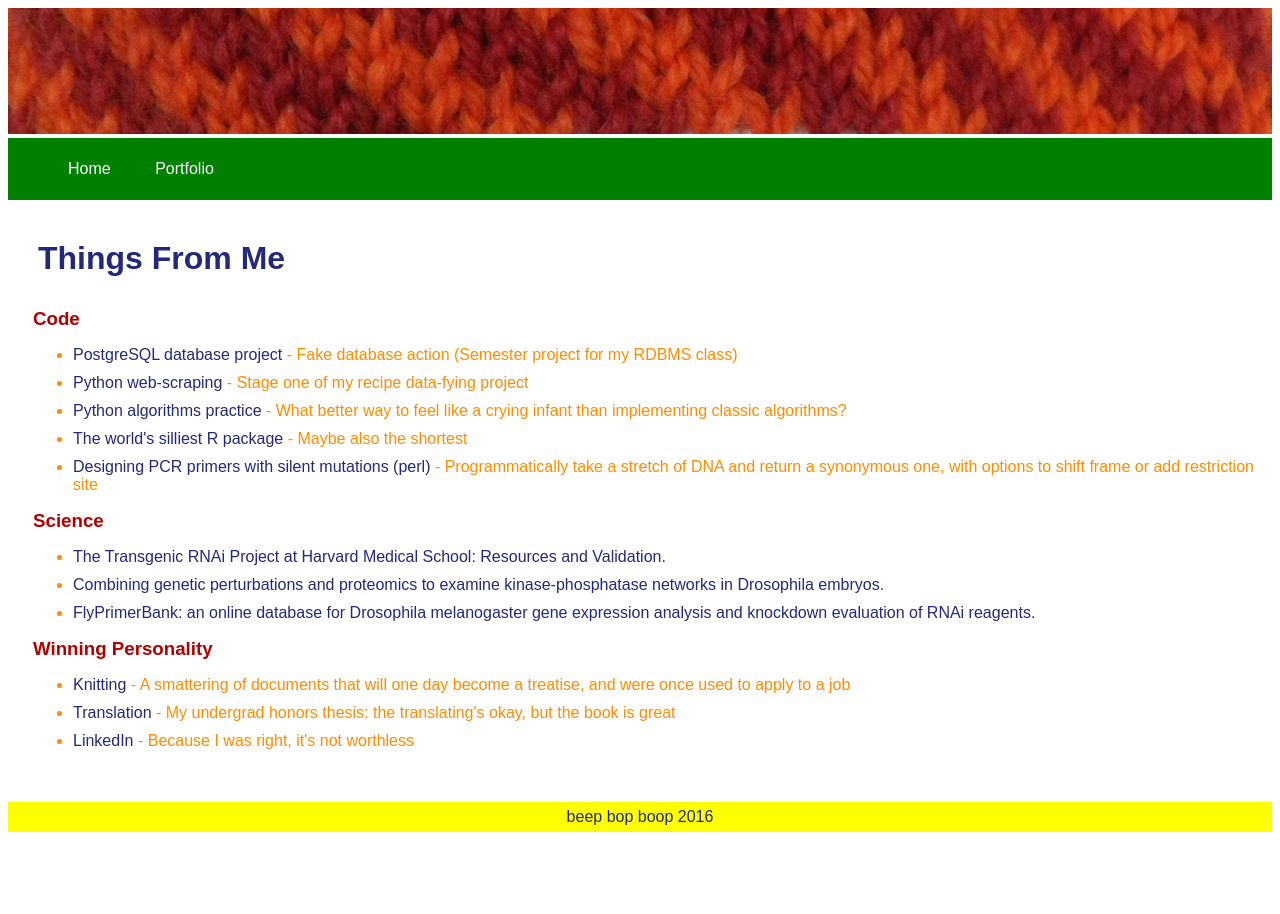
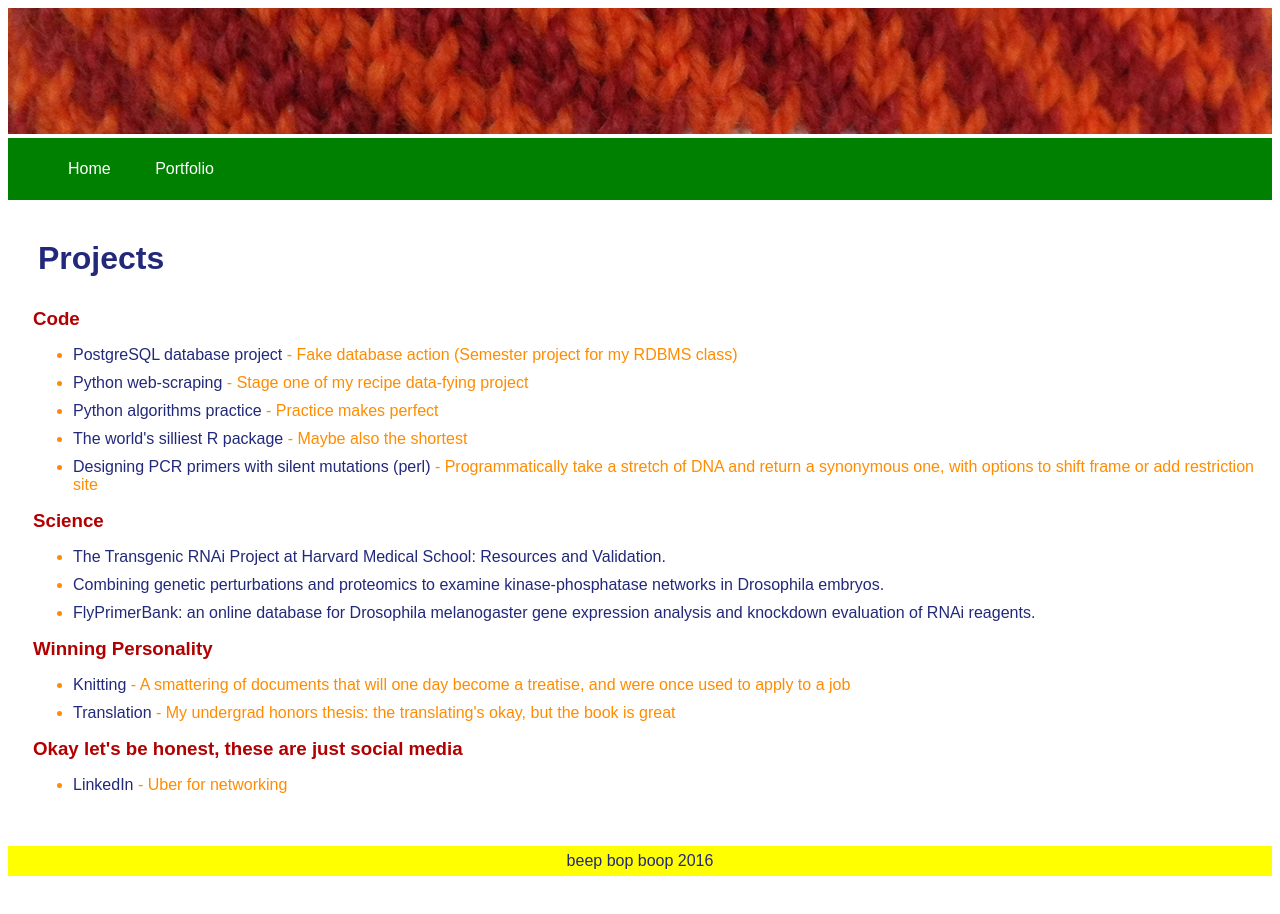
Before and after one commit to mfoos/mfoos.github.io, a plain HTML site: page portfolio.html in a window 1280 px wide. Drawn offline with Linux system fonts and the light colour scheme.

Commit message:
desnarked slightly

```diff
--- a/portfolio.html
+++ b/portfolio.html
@@ -29,7 +29,7 @@
 
 				<div class="subtitle">
 					<div class="container">
-						<h1>Things From Me</h1>
+						<h1>Projects</h1>
 					</div>
 				</div>
 
@@ -39,7 +39,10 @@
 							<ul>
 								<li><a href="https://github.com/mfoos/DoingDataScience/tree/master/DatabaseClass">PostgreSQL database project</a> - Fake database action (Semester project for my RDBMS class)</li>
 								<li><a href="https://github.com/mfoos/recipeProject">Python web-scraping</a> - Stage one of my recipe data-fying project</li>
-								<li><a href="https://github.com/mfoos/CodeYrHomework">Python algorithms practice</a> - What better way to feel like a crying infant than implementing classic algorithms?</li>
+								<li><a
+								href="https://github.com/mfoos/CodeYrHomework">Python
+								algorithms practice</a> - Practice makes
+								perfect</li>
 								<li><a href="https://github.com/mfoos/maRge">The world's silliest R package</a> - Maybe also the shortest</li>
 								<li><a href="https://github.com/mfoos/NPLab_Projects/blob/master/silentMutant.pl">Designing PCR primers with silent mutations (perl)</a> - Programmatically take a stretch of DNA and return a synonymous one, with options to shift frame or add restriction site</li>
 							</ul>
@@ -55,7 +58,13 @@
 							<ul>
 								<li><a href="https://github.com/mfoos/knitting">Knitting</a> - A smattering of documents that will one day become a treatise, and were once used to apply to a job</li>
 								<li><a href="http://wesscholar.wesleyan.edu/etd_hon_theses/189">Translation</a> - My undergrad honors thesis: the translating's okay, but the book is great</li>
-								<li><a href="https://www.linkedin.com/in/marianna-foos-8352597">LinkedIn</a> - Because I was right, it's not worthless</li>
+							</ul>
+
+						<h3>Okay let's be honest, these are just social media</h3>
+							<ul>
+								<li><a
+								href="https://www.linkedin.com/in/mariannafoos">LinkedIn</a>
+								- Uber for networking</li>
 							</ul>
 					</div>
 				</div>
```
Also changed, not shown: index.html (+1 -1 lines).
